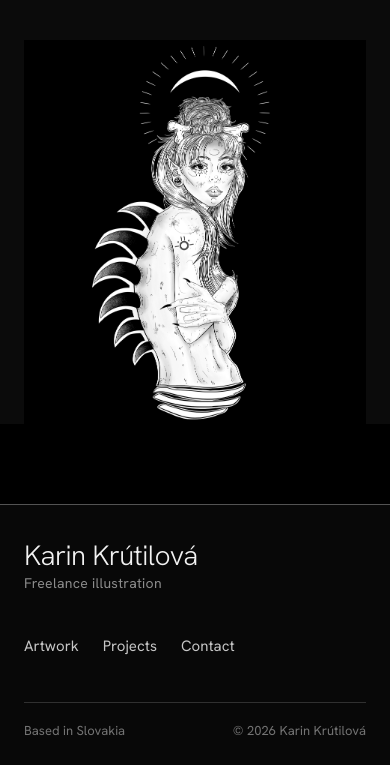
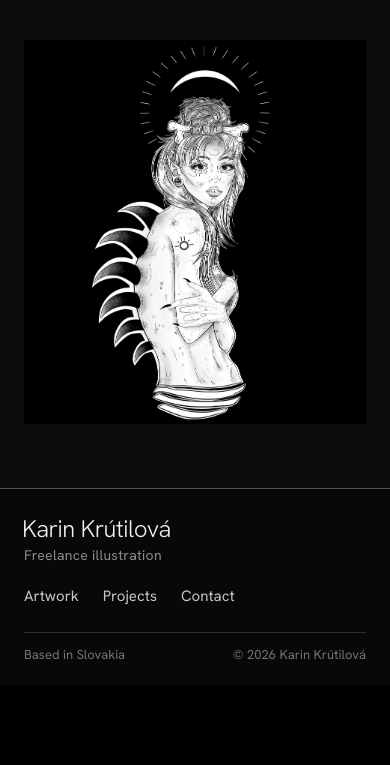
Before and after one commit to karinkrutilova/karinkrutilova.github.io, an Astro site: page / in a window 390 px wide. Shown: the part 6390-7155 px from the top of the page. After the commit the page ends 7075 px from the top, so only its background shows below. Built offline with nearby package versions, Linux system fonts and the light colour scheme; Astro itself is replaced by a stand-in of ours.

Commit message:
Compact footer and extend gallery backdrop

```diff
--- a/src/styles/global.css
+++ b/src/styles/global.css
@@ -28,8 +28,8 @@ nav a[aria-current] { color: #f2f2f2; padding-bottom: 4px; border-bottom: 1px so
 
 .section-heading { margin: 0; font-size: 26px; font-weight: 300; line-height: 1; padding-bottom: 16px; border-bottom: 1px solid rgba(255, 255, 255, .3); }
 .works { position: relative; isolation: isolate; padding-top: 28px; }
-.works::before { content: ''; position: absolute; z-index: -2; inset: 0 calc(50% - 50vw); background: #0b0b0b; box-shadow: inset 0 1px rgba(255, 255, 255, .3); pointer-events: none; }
-.works::after { content: ''; position: absolute; z-index: -1; inset: 0 calc(50% - 50vw); opacity: .35; background-image: url('/gallery-smoke.webp'); background-position: center; background-size: cover; background-repeat: no-repeat; background-attachment: fixed; pointer-events: none; }
+.works::before { content: ''; position: absolute; z-index: -2; inset: 0 calc(50% - 50vw) -96px; background: #0b0b0b; box-shadow: inset 0 1px rgba(255, 255, 255, .3); pointer-events: none; }
+.works::after { content: ''; position: absolute; z-index: -1; inset: 0 calc(50% - 50vw) -96px; opacity: .35; background-image: url('/gallery-smoke.webp'); background-position: center; background-size: cover; background-repeat: no-repeat; background-attachment: fixed; pointer-events: none; }
 .works > .section-heading { padding-bottom: 0; border-bottom: 0; font-weight: 400; }
 .gallery { display: flex; flex-wrap: wrap; align-items: flex-start; gap: 64px 40px; padding: 28px 0 0; margin: 0; list-style: none; }
 .gallery > li { flex: 0 0 calc(50% - 20px); min-width: 0; }
@@ -43,16 +43,16 @@ nav a[aria-current] { color: #f2f2f2; padding-bottom: 4px; border-bottom: 1px so
 .work-medium { margin: -6px 0 0; font-size: 14px; color: #8c8c8c; }
 .collection-note { margin: 48px 0 0; font-size: 14px; color: #8c8c8c; }
 
-.site-footer { margin-top: 140px; padding: 48px 0 30px; border-top: 1px solid rgba(255, 255, 255, .3); background: #080808; }
-.footer-main { display: flex; justify-content: space-between; align-items: flex-start; gap: 48px; }
+.site-footer { margin-top: 96px; padding: 30px 0 22px; border-top: 1px solid rgba(255, 255, 255, .3); background: #080808; }
+.footer-main { display: flex; justify-content: space-between; align-items: center; gap: 48px; }
 .footer-brand { display: inline-flex; flex-direction: column; align-items: flex-start; gap: 4px; }
 .footer-brand:hover { text-decoration: none; }
-.footer-name { font-size: clamp(28px, 3vw, 40px); font-weight: 300; line-height: 1; letter-spacing: -.02em; }
+.footer-name { transform: translateX(-2px); font-size: clamp(24px, 2.2vw, 30px); font-weight: 300; line-height: 1; letter-spacing: -.02em; }
 .footer-role { color: #8c8c8c; font-size: 14px; letter-spacing: .02em; }
 .footer-nav { flex-wrap: wrap; justify-content: flex-end; gap: 12px 30px; font-size: 15px; }
-.footer-nav a { color: #c7c7c7; }
+.footer-nav a { padding: 0; color: #c7c7c7; }
 .footer-nav a:hover { color: #f2f2f2; }
-.footer-bottom { display: flex; justify-content: space-between; gap: 24px; margin-top: 44px; padding-top: 18px; border-top: 1px solid rgba(255, 255, 255, .16); color: #737373; font-size: 13px; }
+.footer-bottom { display: flex; flex-wrap: wrap; justify-content: space-between; gap: 4px 24px; margin-top: 24px; padding-top: 12px; border-top: 1px solid rgba(255, 255, 255, .16); color: #737373; font-size: 13px; }
 
 .projects-page { padding-top: 48px; }
 .projects-intro { display: grid; grid-template-columns: minmax(320px, 380px) minmax(0, 1fr); column-gap: clamp(36px, 6vw, 80px); align-items: start; padding-bottom: 40px; border-bottom: 1px solid rgba(255, 255, 255, .3); }
@@ -108,6 +108,7 @@ dd { margin: 0; }
   .hero-bio { padding-top: 0; }
   .hero-bio p { font-size: 16px; line-height: 1.45; }
   .works { padding-top: 20px; }
+  .works::before, .works::after { bottom: -64px; }
   .projects-page { padding-top: 32px; }
   .projects-intro, .projects-empty { grid-template-columns: 1fr; row-gap: 20px; }
   .projects-intro { padding-bottom: 32px; }
@@ -119,8 +120,8 @@ dd { margin: 0; }
   .details { padding-top: 64px; }
   .siblings { grid-template-columns: 1fr; gap: 16px; margin-top: 64px; }
   .siblings .next { grid-column: 1; justify-content: flex-start; text-align: left; flex-direction: row-reverse; }
-  .site-footer { margin-top: 80px; padding: 36px 0 24px; }
-  .footer-main { flex-direction: column; gap: 28px; }
+  .site-footer { margin-top: 64px; padding: 28px 0 20px; }
+  .footer-main { flex-direction: column; align-items: flex-start; gap: 18px; }
   .footer-nav { justify-content: flex-start; gap: 12px 24px; }
-  .footer-bottom { margin-top: 32px; }
+  .footer-bottom { margin-top: 24px; }
 }
```
